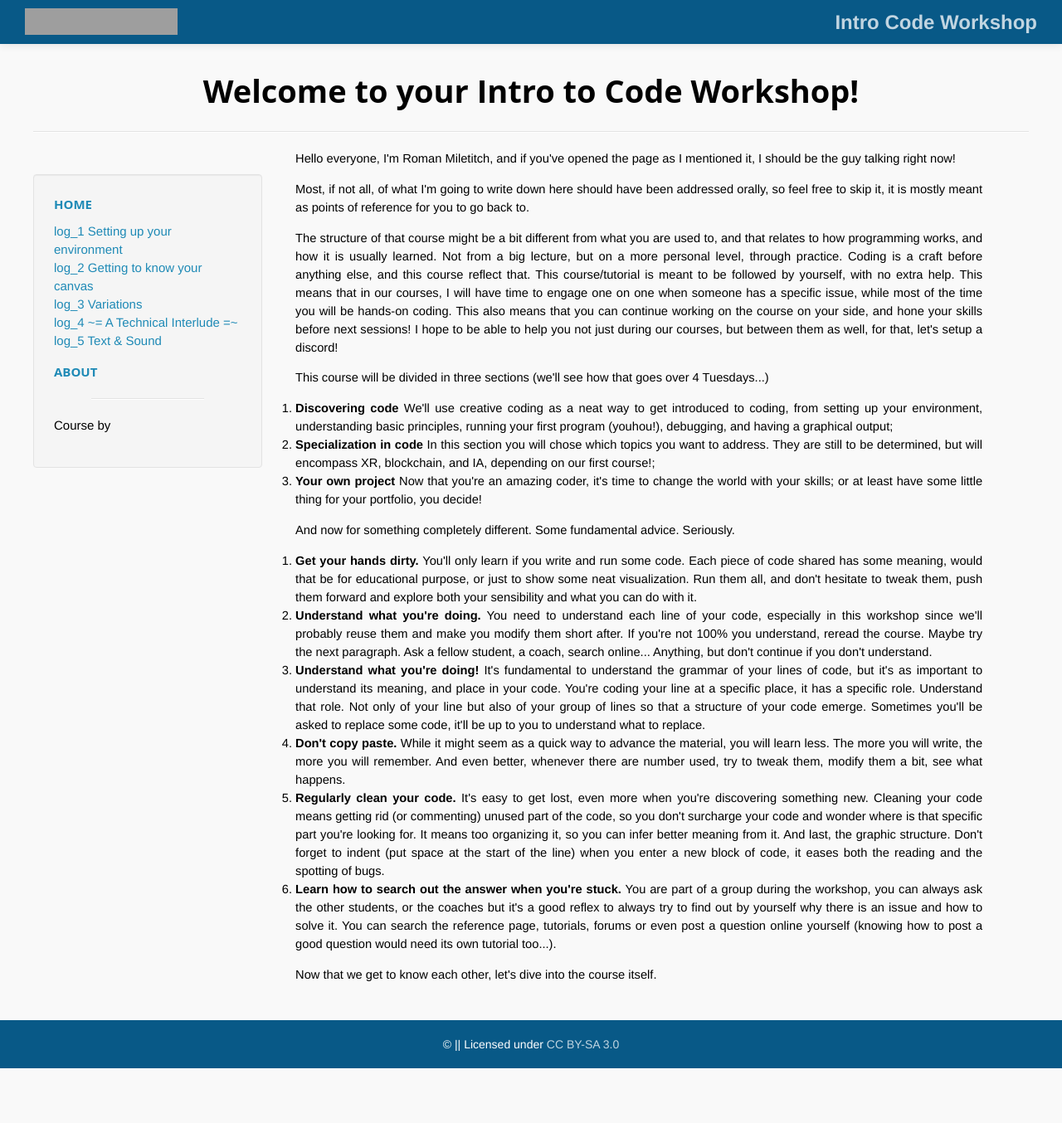
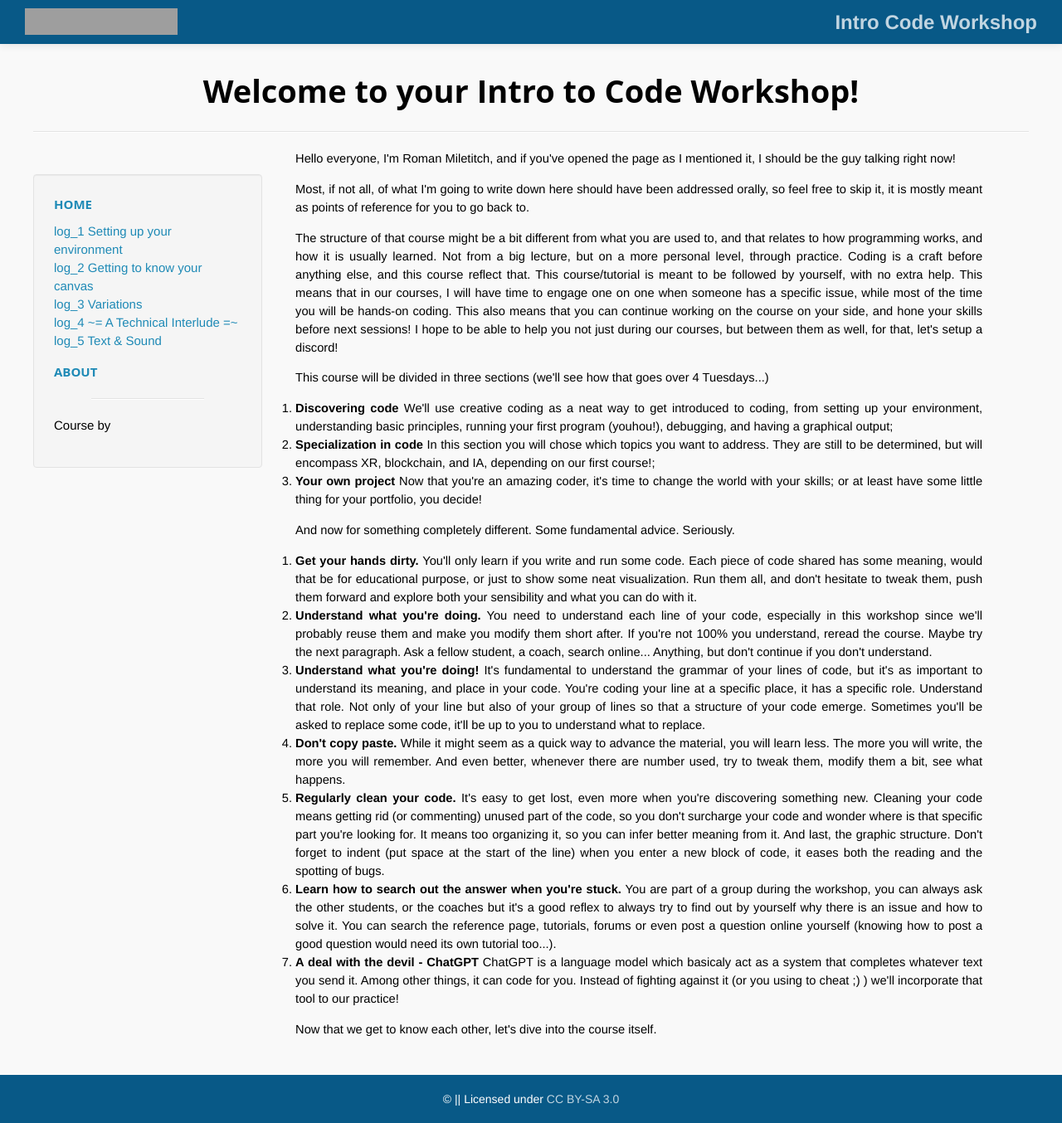
Before and after one commit to romamile/introcode, a Jekyll site: the page built from index.html, in a window 1280 px wide. Shown: the whole page at 83% size. Built offline with Jekyll 4.4.1, drawn with Linux system fonts in a browser that asks for light colours; before the commit the page ends 1288 px from its top, so only the background shows below that.

Commit message:
Update index.html

```diff
--- a/index.html
+++ b/index.html
@@ -25,6 +25,7 @@ title:  "Welcome to your Intro to Code Workshop!"
 <li><b>Don't copy paste.</b> While it might seem as a quick way to advance the material, you will learn less. The more you will write, the more you will remember. And even better, whenever there are number used, try to tweak them, modify them a bit, see what happens.</li>
 <li><b>Regularly clean your code.</b> It's easy to get lost, even more when you're discovering something new. Cleaning your code means getting rid (or commenting) unused part of the code, so you don't surcharge your code and wonder where is that specific part you're looking for. It means too organizing it, so you can infer better meaning from it. And last, the graphic structure. Don't forget to indent (put space at the start of the line) when you enter a new block of code, it eases both the reading and the spotting of bugs.</li>
 <li><b>Learn how to search out the answer when you're stuck.</b> You are part of a group during the workshop, you can always ask the other students, or the coaches but it's a good reflex to always try to find out by yourself why there is an issue and how to solve it. You can search the reference page, tutorials, forums or even post a question online yourself (knowing how to post a good question would need its own tutorial too...).</li>
+<li><b>A deal with the devil - ChatGPT</b> ChatGPT is a language model which basicaly act as a system that completes whatever text you send it. Among other things, it can code for you. Instead of fighting against it (or you using to cheat ;) ) we'll incorporate that tool to our practice!</li>
 </ol>
 </p>
 
```
